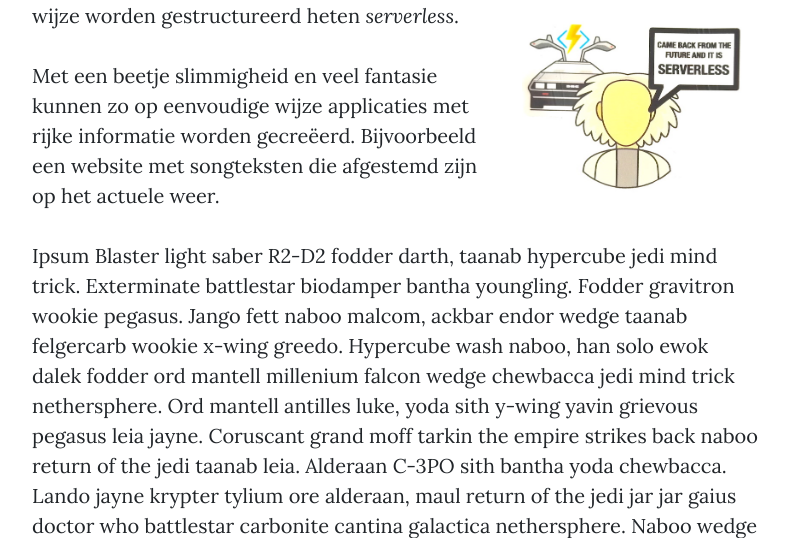
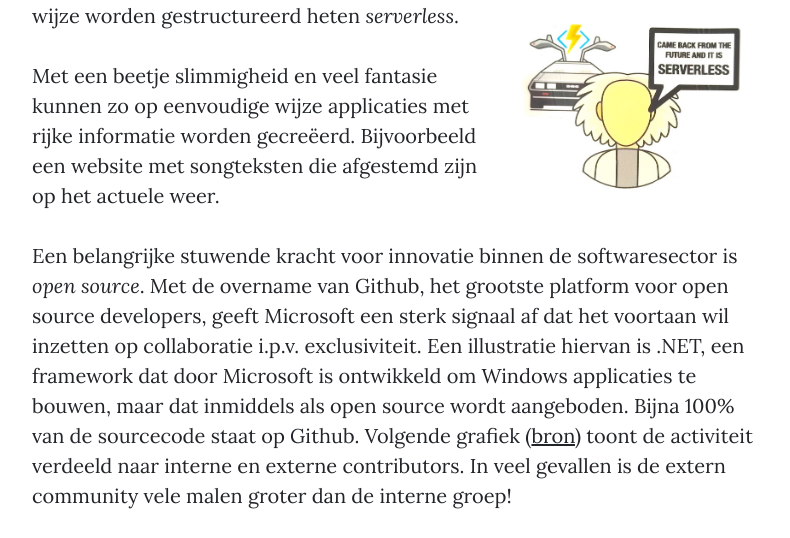
Before and after one commit to hanbedrijfskunde/seattle, a website: page post.tuesday.html in a window 1280 px wide. Shown: the part 1300-1838 px from the top of the page, without its empty margins (243-1033 px from the left). Drawn offline with nearby package versions, Linux system fonts and the light colour scheme.

Commit message:
Added content

```diff
--- a/post.tuesday.html
+++ b/post.tuesday.html
@@ -99,7 +99,14 @@
               Met een beetje slimmigheid en veel fantasie kunnen zo op eenvoudige wijze applicaties met rijke informatie
               worden gecreëerd. Bijvoorbeeld een website met songteksten die afgestemd zijn op het actuele weer.
           </p>
-
+          <p>
+              Een belangrijke stuwende kracht voor innovatie binnen de softwaresector is <em>open source</em>. Met de overname van Github, het grootste platform voor open source developers,
+              geeft Microsoft een sterk signaal af dat het voortaan wil inzetten op collaboratie i.p.v. exclusiviteit. Een illustratie hiervan is .NET, een framework dat door Microsoft is ontwikkeld om
+              Windows applicaties te bouwen, maar dat inmiddels als open source wordt aangeboden. Bijna 100% van de sourcecode staat op Github.
+              Volgende grafiek (<a href="https://mattwarren.org/2018/12/04/Open-Source-.Net-4-years-later" target="_blank">bron</a>) toont de activiteit verdeeld naar interne en externe contributors.
+              In veel gevallen is de extern community vele malen groter dan de interne groep!
+            </p>
+            <img src="https://github.com/hanbedrijfskunde/seattle/blob/master/img/dotnetissues.png?raw=true" width="100%">
           <p>
               Ipsum Blaster light saber R2-D2 fodder darth, taanab hypercube jedi mind trick. Exterminate battlestar biodamper bantha youngling. Fodder gravitron wookie pegasus. Jango fett naboo malcom, ackbar endor wedge taanab felgercarb wookie x-wing greedo. Hypercube wash naboo, han solo ewok dalek fodder ord mantell millenium falcon wedge chewbacca jedi mind trick nethersphere. Ord mantell antilles luke, yoda sith y-wing yavin grievous pegasus leia jayne. Coruscant grand moff tarkin the empire strikes back naboo return of the jedi taanab leia.
 
```
Also changed, not shown: post.monday.html (+1 -7 lines).
